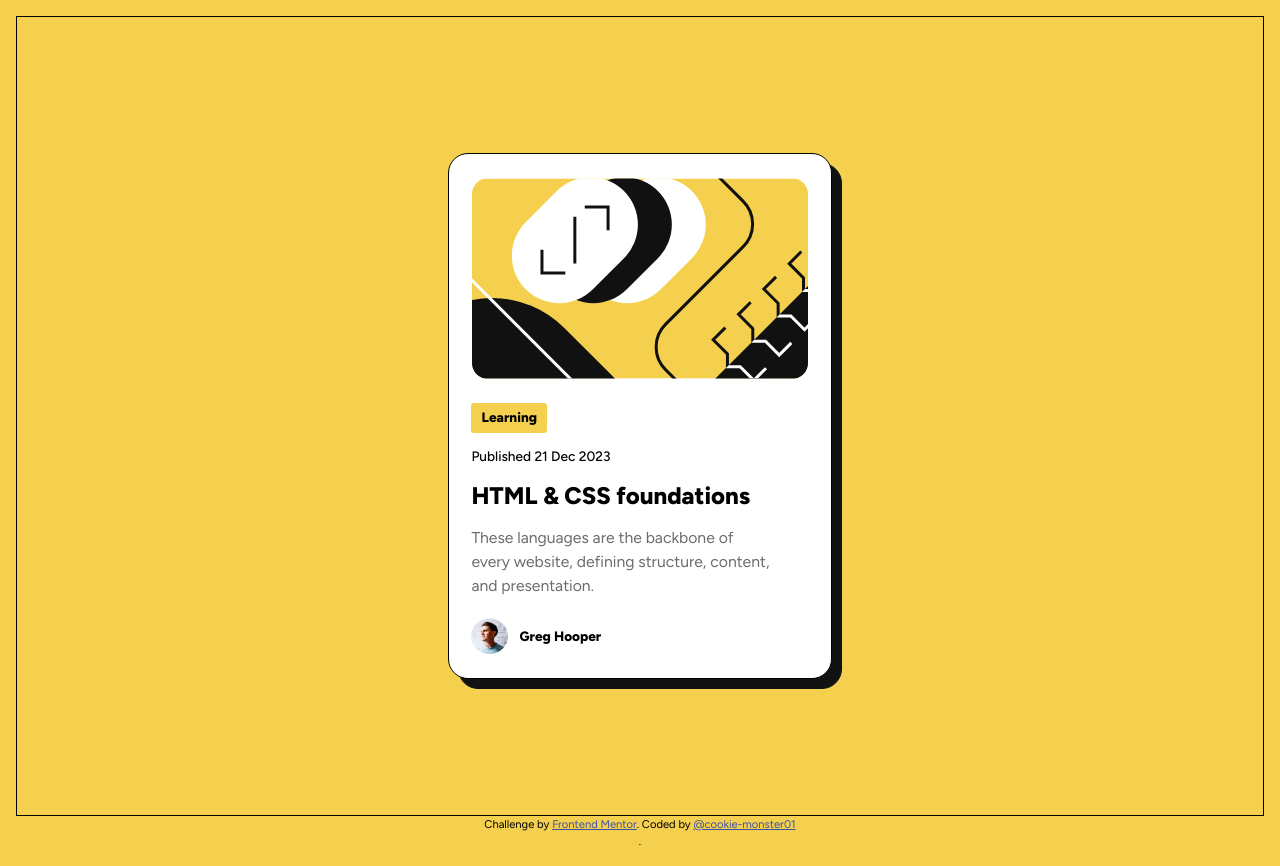
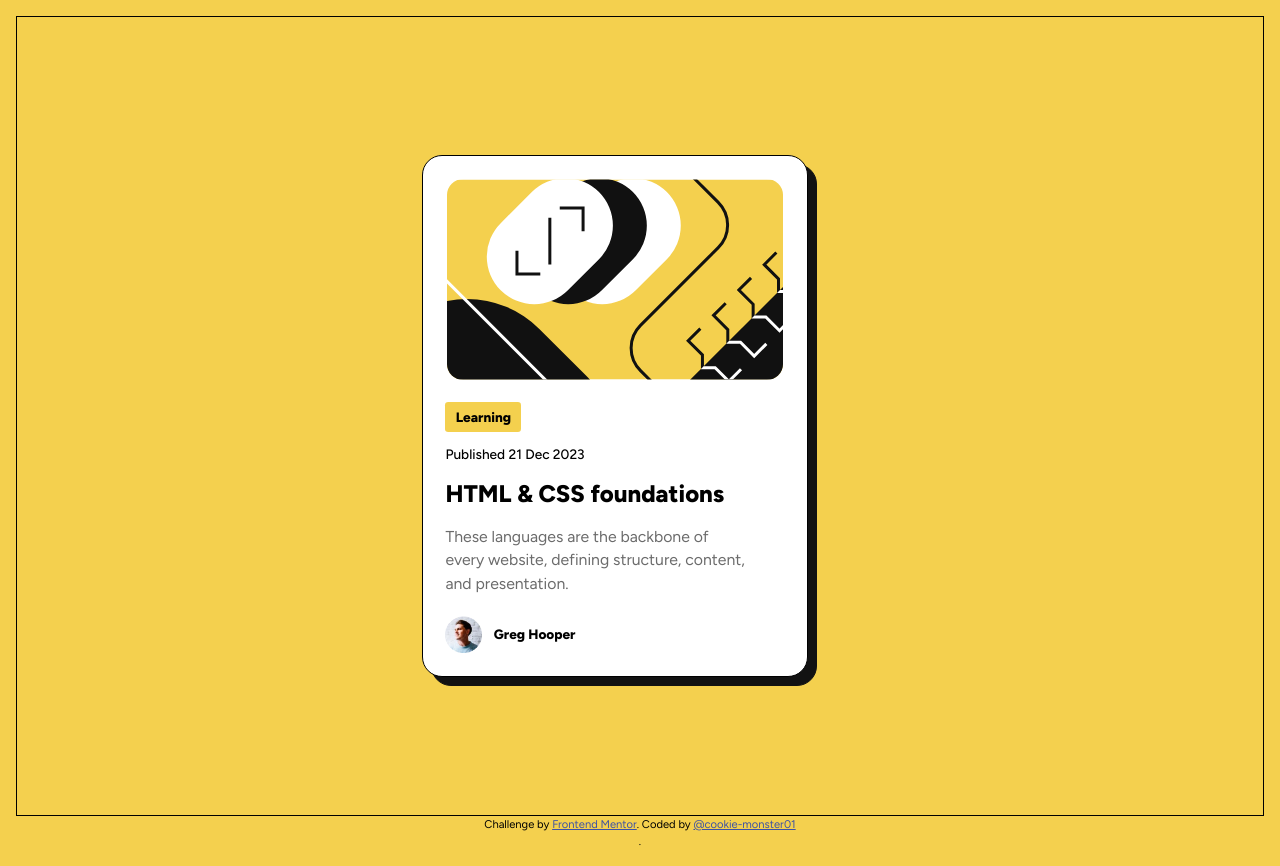
Before and after one commit to cookie-monster01/blog-card, a plain HTML site: page index.html in a window 1280 px wide. Drawn offline with Linux system fonts and the light colour scheme.

Commit message:
modify app.css

```diff
--- a/app.css
+++ b/app.css
@@ -87,34 +87,30 @@ body {
 
 .container {
     display: grid;
-    grid-template-columns: 2fr;
-    place-items: center;
+    grid-template-columns: minmax(96%, min-content);
+    align-items: center;
+    justify-items: center;
     border: 1px solid #000;
     width: 100%;
     min-height: 100vh;
 }
 
 .card {
-    max-width: 24rem;
     display: grid;
-    grid-template-columns: 1fr;
-    place-items: center;
-    place-content: center;
+    grid-template-columns: minmax(auto, 384px);
+    align-items: center;
+    justify-items: center;
     border: 1px solid #000;
-    filter: drop-shadow(0.65em 0.65em hsl(0, 0%, 7%));
+    filter: drop-shadow(0.6em 0.6em hsl(0, 0%, 7%));
     border-radius: 1.25rem;
     background: #fff;
+    position: relative;
 }
 
-.card::after {
-    position: relative;
-    left: 1em;
-    transition: drop-shadow steps(3, start);
-}
 
 .card-img {
-    margin-inline: min(1.4em, 8vw);
-    margin-block: min(1.5em, 4vh);
+    margin-inline: min(1.4em, 6vw);
+    margin-block: min(1.4em, 4vh);
 }
 
 .card-img img {
@@ -124,7 +120,7 @@ body {
 }
 
 .card-body {
-   margin-inline: 1.4em;
+    margin-inline: 1.4em;
 }
 
 .badge {
@@ -135,7 +131,7 @@ body {
     border-radius: 0.2rem;
     font-size: 0.85em;
     font-weight: 800;
-    margin-bottom: 1em;
+    margin-bottom: 0.9em;
 }
 
 .card-body p:nth-of-type(2) {
@@ -153,20 +149,35 @@ h2 a {
     color: #000;
     font-size: clamp(1.25rem, 1.16rem + .56vw, 1.5rem);
     font-weight: 800;
+    z-index: 2;
 }
 
-h2 a:hover:active:focus {
-    color: hsl(47, 88%, 63%);
 
+.card h2 a::after {
+    position: absolute;
+    top: 0;
+    bottom: 0;
+    right: 0;
+    left: 0;
+    content: "";
 }
 
-h2 a::after {
+.card:hover,
+.card:focus,
+.card:active {
+    filter: drop-shadow(1em 1em hsl(0, 0%, 7%));
+    transition: 2s dropshadow steps(3);
+}
 
+
+h2 a:hover {
+    color: hsl(47, 88%, 63%);
+    transition: 200ms color;
 }
 
 p.card-text {
     color: hsl(0, 0%, 42%);
-    font-size: clamp(.875rem, .832rem + .19vw, 1rem);
+    font-size: clamp(.88rem, .836rem + .19vw, 1rem);
     margin-bottom: 1.3em;
 }
 
@@ -175,7 +186,7 @@ p.card-text {
     grid-template-columns: 1fr 8fr;
     gap: 0.75rem;
     align-items: center;
-    margin-bottom: 1.5em;
+    margin-bottom: 1.4em;
 }
 
 .credential p {
--- a/index.html
+++ b/index.html
@@ -19,16 +19,19 @@
     <div class="container">
       <div class="card">
         <div class="card-img">
-          <img src="./images/illustration-article.svg" alt="article-illustration leading to Frontend Mentor website"/>
+          <img src="./images/illustration-article.svg" alt=""/>
         </div>
         <div class="card-body">
           <p class="badge">Learning</p>
           <p>Published <time>21 Dec 2023</time></p>
-          <h2 class="card-title"><a href="">HTML & CSS foundations</a></h2>
+          <map>
+            <area shape="rect" coords="0 0 340 502">
+          <h2 class="card-title"><a href="" target="_blank">HTML & CSS foundations</a></h2>
           <p class="card-text">These languages are the backbone of every website, defining structure, content, and
             presentation.</p>
+          </map>
           <div class="credential">
-            <img src="./images/image-avatar.webp" alt="avatar-image leading to Frontend Mentor website">
+            <img src="./images/image-avatar.webp" alt=""/>
             <p>Greg Hooper</p>
           </div>
         </div>
```
